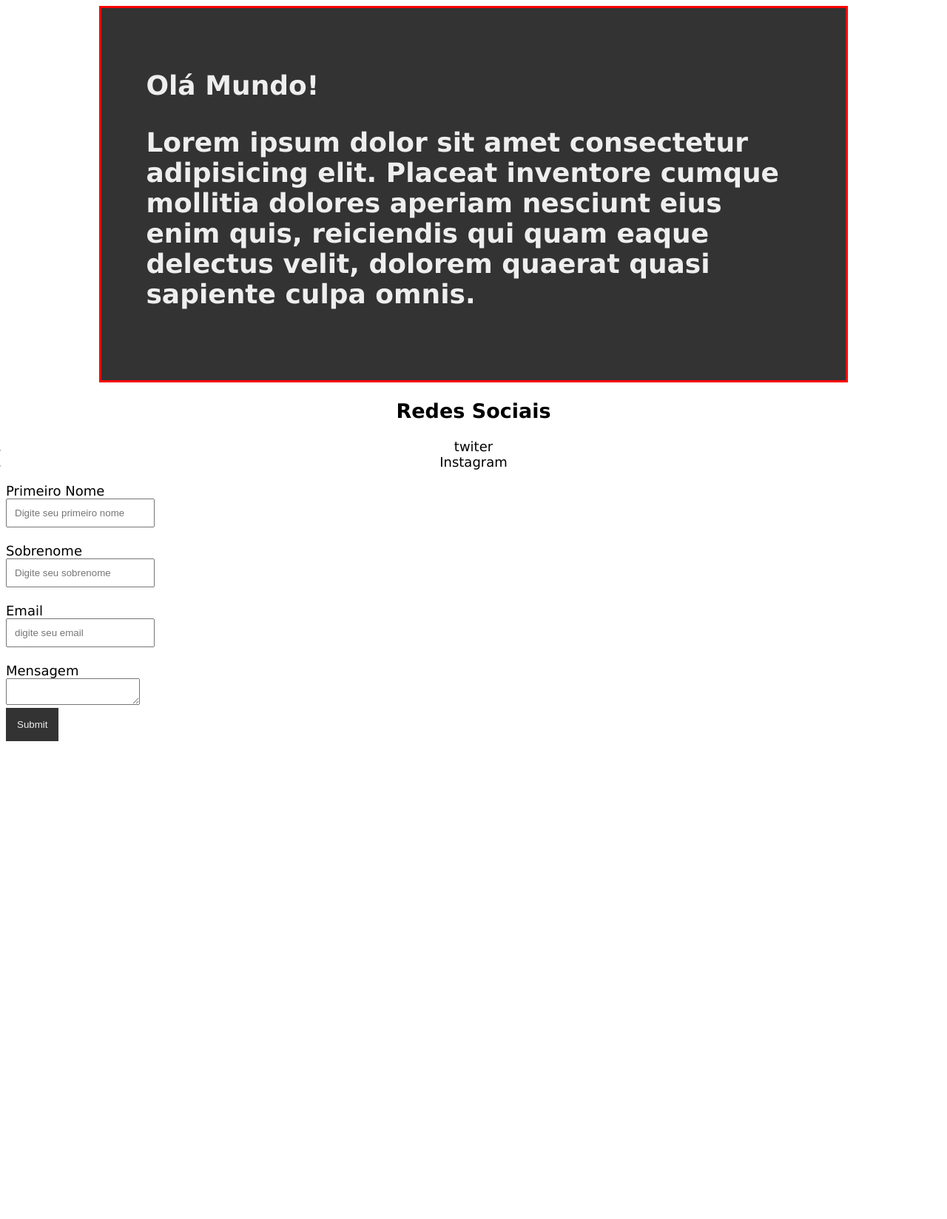
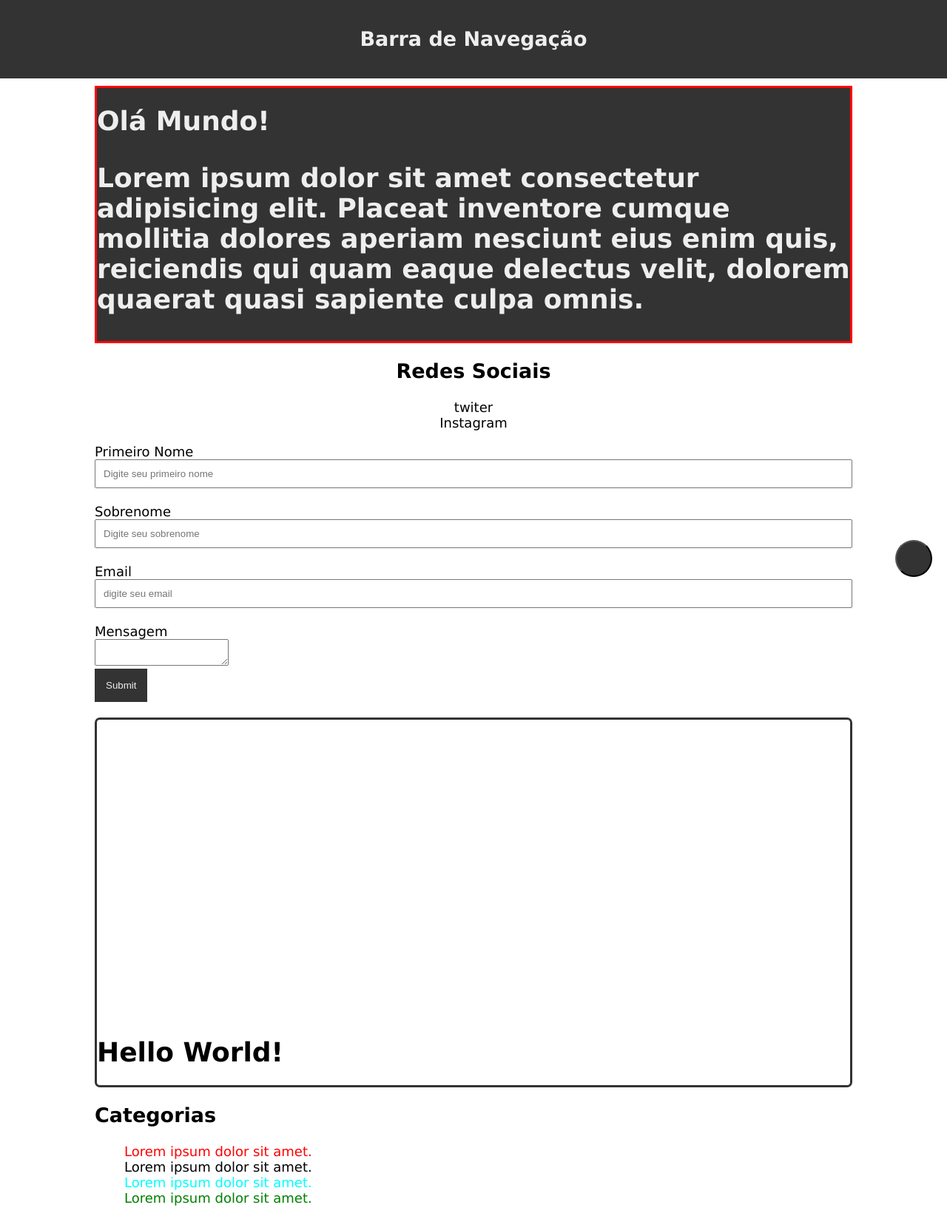
Before and after one commit to wiltern/Curso-CSS, a plain HTML site: page index.html in a window 1280 px wide. Shown: the whole page at 74% size. Before the commit the page ends 1010 px from the top, so only its background shows below. Drawn offline with Linux system fonts and the light colour scheme.

Commit message:
final do curso

```diff
--- a/index.html
+++ b/index.html
@@ -9,6 +9,9 @@
     <title>Curso CSS</title>
 </head>
 <body>
+   <nav id="main-navbar">
+       <h1>Barra de Navegação</h1>
+   </nav>
     <div class="container">
         <h1>Olá Mundo!
             <p>
@@ -25,6 +28,7 @@
         </ul>
     </aside>
 <!--Formulários-->
+<div class="box">
     <form action="form.php" method="POST" class="main-form">
             <div class="form-group">
                 <LABEl>Primeiro Nome</LABEl>
@@ -45,9 +49,30 @@
                 <LABEl>Mensagem</LABEl>
                 <textarea name="mensagem" ></textarea>
             </div>
-
             <input type="submit" class="buttom">
 
+    </ form>
+</div>
+
+<br>
+<div class="box relative">
+    <div class="absolute">
+        <h1>Hello World!</h1>
+    </div>
+
+</div>
+
+    <button class="fixed-buttom"></button>
+
+<div class="box categories">
+    <h2>Categorias</h2>
+    <ul>
+        <li>Lorem ipsum dolor sit amet.</li>
+        <li>Lorem ipsum dolor sit amet.</li>
+        <li>Lorem ipsum dolor sit amet.</li>
+        <li>Lorem ipsum dolor sit amet.</li>
+    </ul>
+</div>
 </form>
 </body>
 </html>
--- a/styles.css
+++ b/styles.css
@@ -1,7 +1,10 @@
+*{
+    box-sizing: border-box;
+}
 body {
     font-family: Verdana, Geneva, Tahoma, sans-serif;
     font-size: 18px;
-
+    margin: 0%;
 }
 
 .container {
@@ -11,12 +14,12 @@ body {
     box-sizing: border-box;
     margin: auto;
 
-    padding-top: 60px;
-    padding-left: 60px;
-    padding-right: 60px;
-    padding-bottom: 60px;
+    padding-top: auto;
+    padding-left: auto;
+    padding-right: auto;
+    padding-bottom: auto;
     /* Mesma coisa */
-    padding: 60px;
+    padding: auto;
 
     border: 3px solid red;
     /*top, left, right e bottom podem ser usadas de forma isolada também*/
@@ -60,6 +63,8 @@ body {
 
 .main-form .form-group input {
     padding: 10px;
+    width: 100%;
+
 }
 
 .main-form .form-group {
@@ -76,3 +81,80 @@ body {
     color: #eee;
     border: none;
 }
+
+.box {
+    width: 80%;
+    margin: auto;
+
+}
+
+/* Positions*/
+.relative{
+    position: relative;
+    border: 3px solid #333;
+    height: 500px;
+    border-radius: 7px;
+}
+
+.relative .absolute {
+    position: absolute;
+    bottom: 0;
+
+}
+
+.relative.absolute h1 {
+    margin: 0%;
+}
+
+/* Barra de Navegação*/
+#main-navbar {
+    background: #333;
+    color: #eee;
+    padding: 15px;
+    text-align: center;
+    margin-bottom: 10px;
+    position: sticky;
+    top: 0%;
+}
+
+/* Fixed Buttom*/
+.fixed-buttom {
+    background: #333;
+    color: #eee;
+    border-radius: 50%;
+    width: 50px;
+    height: 50px;
+    position: fixed;
+    bottom: 0;
+    right: 0%;
+    margin: 20px;
+}
+
+/*Categories */
+
+.categories ul{
+    list-style: none;
+}
+
+.categories ul li:first-child{
+    color: red;
+}
+
+.categories ul li:last-child{
+    color: green;
+}
+
+.categories ul li:nth-child(3){
+    color:aqua;
+}
+
+/*
+As pseudo-classes também podem ser inclusas por ordenação par e impar
+
+.categories ul li:nth-child(even){
+    color: red;
+}
+
+.categories ul li:nth-child(odd){
+    color: blue;
+}*/
```
Lines whose indentation alone changed are shown as unchanged.
